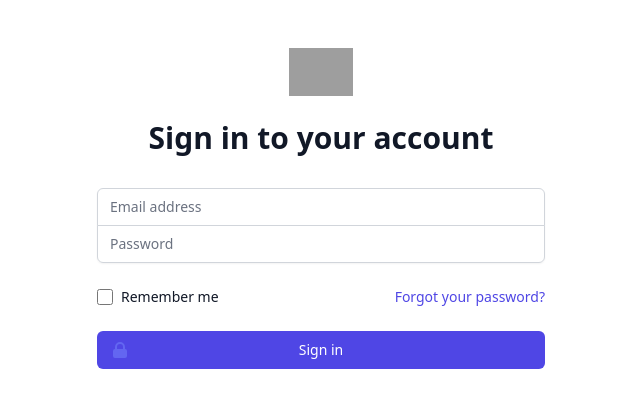
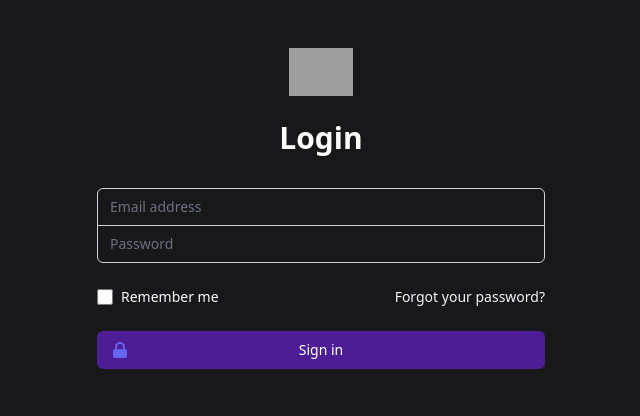
Before and after one commit to F1nnD3v/forumV2, a PHP site: page /login.php in a window 1280 px wide. Shown: the top 416 px of the page, without its empty margins (319-959 px from the left). Run offline with PHP 8.4, Linux system fonts and the light colour scheme; some libraries are stand-ins or nearby versions; grey boxes are pictures that could not be loaded.

Commit message:
some changes to login

```diff
--- a/login.php
+++ b/login.php
@@ -7,41 +7,40 @@
     <title>Document</title>
     <script src="https://cdn.tailwindcss.com"></script>
 </head>
-<body>
+<body class="bg-zinc-900">
     <div class="min-h-full flex items-center justify-center py-12 px-4 sm:px-6 lg:px-8">
   <div class="max-w-md w-full space-y-8">
     <div>
       <img class="mx-auto h-12 w-auto" src="https://tailwindui.com/img/logos/workflow-mark-indigo-600.svg" alt="Workflow">
-      <h2 class="mt-6 text-center text-3xl font-extrabold text-gray-900">Sign in to your account</h2>
+      <h2 class="mt-6 text-center text-3xl font-extrabold text-stone-50">Login</h2>
     </div>
     <form class="mt-8 space-y-6" action="#" method="POST">
       <input type="hidden" name="remember" value="true">
       <div class="rounded-md shadow-sm -space-y-px">
         <div>
-          <label for="email-address" class="sr-only">Email address</label>
-          <input id="email-address" name="email" type="email" autocomplete="email" required class="appearance-none rounded-none relative block w-full px-3 py-2 border border-gray-300 placeholder-gray-500 text-gray-900 rounded-t-md focus:outline-none focus:ring-indigo-500 focus:border-indigo-500 focus:z-10 sm:text-sm" placeholder="Email address">
+          <label for="email-address" class="sr-only" autocomplete="off">Email address</label>
+          <input id="email-address" name="email" type="email" autocomplete="email" required class="bg-transparent appearance-none rounded-none relative block w-full px-3 py-2 border border-gray-300 placeholder-gray-500 text-gray-900 rounded-t-md focus:outline-none focus:ring-indigo-500 focus:border-indigo-500 focus:z-10 sm:text-sm" placeholder="Email address">
         </div>
         <div>
           <label for="password" class="sr-only">Password</label>
-          <input id="password" name="password" type="password" autocomplete="current-password" required class="appearance-none rounded-none relative block w-full px-3 py-2 border border-gray-300 placeholder-gray-500 text-gray-900 rounded-b-md focus:outline-none focus:ring-indigo-500 focus:border-indigo-500 focus:z-10 sm:text-sm" placeholder="Password">
+          <input id="password" name="password" type="password" autocomplete="current-password" required class="appearance-none rounded-none relative block w-full px-3 py-2 border border-gray-300 bg-transparent placeholder-gray-500 text-gray-900 rounded-b-md focus:outline-none focus:ring-indigo-500 focus:border-indigo-500 focus:z-10 sm:text-sm" placeholder="Password">
         </div>
       </div>
 
       <div class="flex items-center justify-between">
         <div class="flex items-center">
           <input id="remember-me" name="remember-me" type="checkbox" class="h-4 w-4 text-indigo-600 focus:ring-indigo-500 border-gray-300 rounded">
-          <label for="remember-me" class="ml-2 block text-sm text-gray-900"> Remember me </label>
+          <label for="remember-me" class="ml-2 block text-sm text-stone-50"> Remember me </label>
         </div>
 
         <div class="text-sm">
-          <a href="#" class="font-medium text-indigo-600 hover:text-indigo-500"> Forgot your password? </a>
+          <a href="#" class="font-medium text-stone-100 hover:text-indigo-500"> Forgot your password? </a>
         </div>
       </div>
 
       <div>
-        <button type="submit" class="group relative w-full flex justify-center py-2 px-4 border border-transparent text-sm font-medium rounded-md text-white bg-indigo-600 hover:bg-indigo-700 focus:outline-none focus:ring-2 focus:ring-offset-2 focus:ring-indigo-500">
+        <button type="submit" class="group relative w-full flex justify-center py-2 px-4 border border-transparent text-sm font-medium rounded-md text-white bg-violet-900 hover:bg-indigo-700 focus:outline-none focus:ring-2 focus:ring-offset-2 focus:ring-indigo-500">
           <span class="absolute left-0 inset-y-0 flex items-center pl-3">
-            <!-- Heroicon name: solid/lock-closed -->
             <svg class="h-5 w-5 text-indigo-500 group-hover:text-indigo-400" xmlns="http://www.w3.org/2000/svg" viewBox="0 0 20 20" fill="currentColor" aria-hidden="true">
               <path fill-rule="evenodd" d="M5 9V7a5 5 0 0110 0v2a2 2 0 012 2v5a2 2 0 01-2 2H5a2 2 0 01-2-2v-5a2 2 0 012-2zm8-2v2H7V7a3 3 0 016 0z" clip-rule="evenodd" />
             </svg>
```
